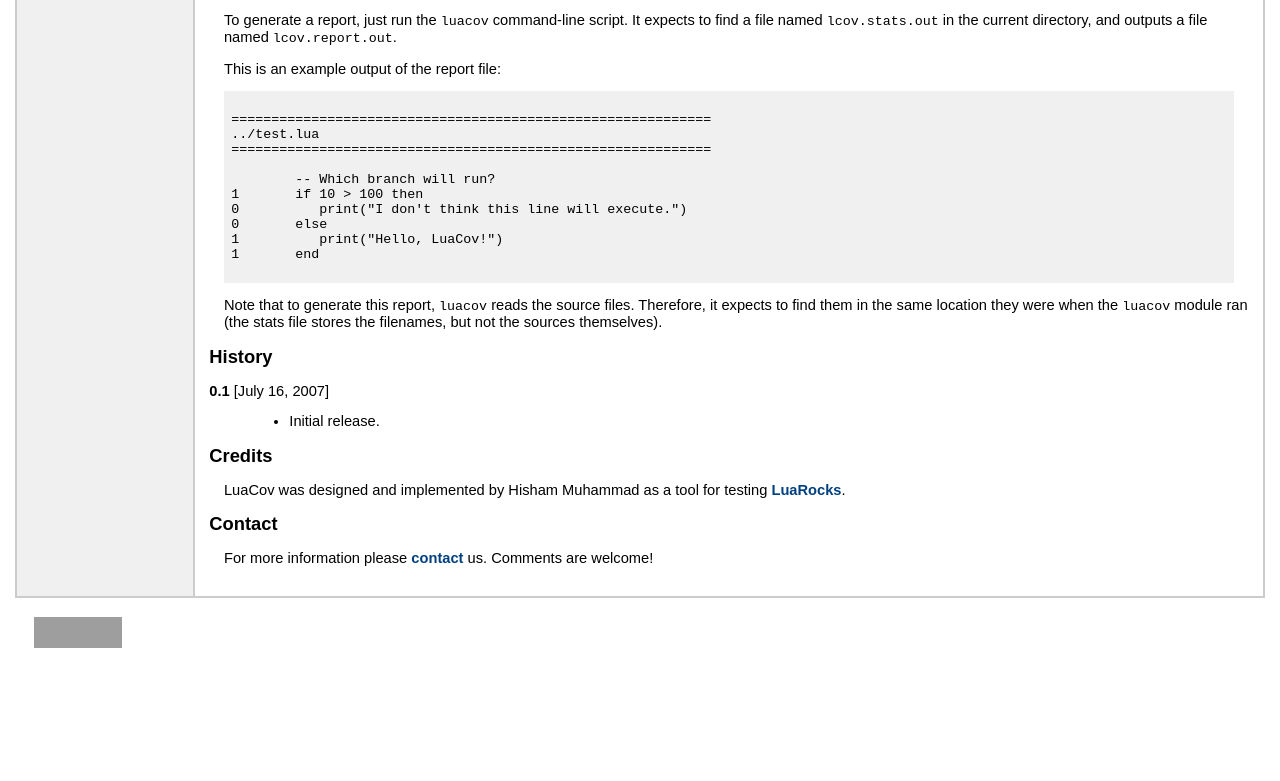
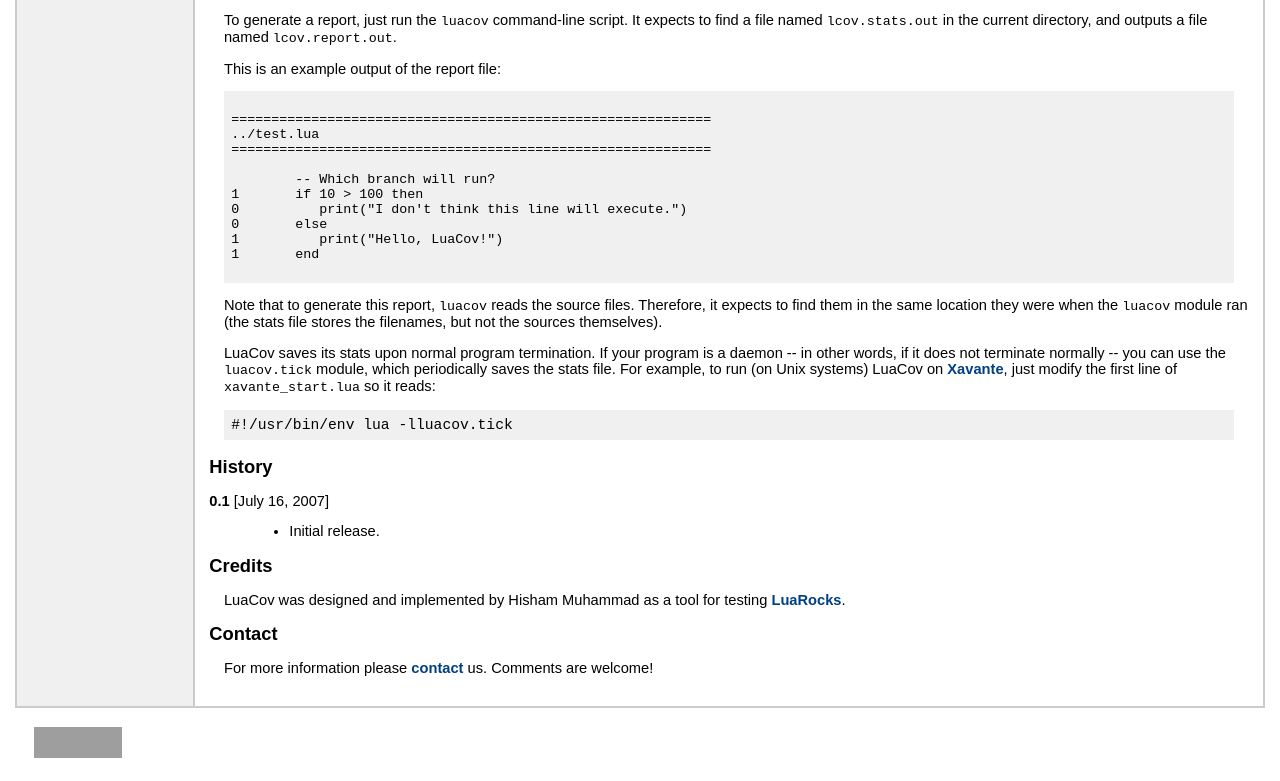
Before and after one commit to lunarmodules/luacov, a plain HTML site: page doc/index.html in a window 1280 px wide. Shown: the part 667-1448 px from the top of the page. Before the commit the page ends 1338 px from the top, so only its background shows below. Drawn offline with Linux system fonts and the light colour scheme; grey boxes are pictures that could not be loaded.

Commit message:
Add info about luacov.tick; fix validation.

```diff
--- a/doc/index.html
+++ b/doc/index.html
@@ -5,7 +5,7 @@
     <title>LuaCov - Coverage analysis for Lua scripts</title>
     <link rel="stylesheet" href="doc.css" type="text/css" />
     <meta http-equiv="Content-Type" content="text/html; charset=UTF-8"/>
-<style>
+<style type="text/css">
 pre {
    font-family: "Andale Mono", monospace;
 }
@@ -147,6 +147,19 @@ the <tt>luacov</tt> module ran (the stats file stores the filenames, but
 not the sources themselves).
 </p>
 
+<p>
+LuaCov saves its stats upon normal program termination. If your program
+is a daemon -- in other words, if it does not terminate normally -- you
+can use the <tt>luacov.tick</tt> module, which periodically saves the
+stats file. For example, to run (on Unix systems) LuaCov on
+<a href="http://www.keplerproject.org/xavante">Xavante</a>,
+just modify the first line of <tt>xavante_start.lua</tt> so it reads:
+</p>
+
+<div class="Example">
+#!/usr/bin/env lua -lluacov.tick
+</div>
+
 <h2><a name="history"></a>History</h2>
 
 <dl>
```
